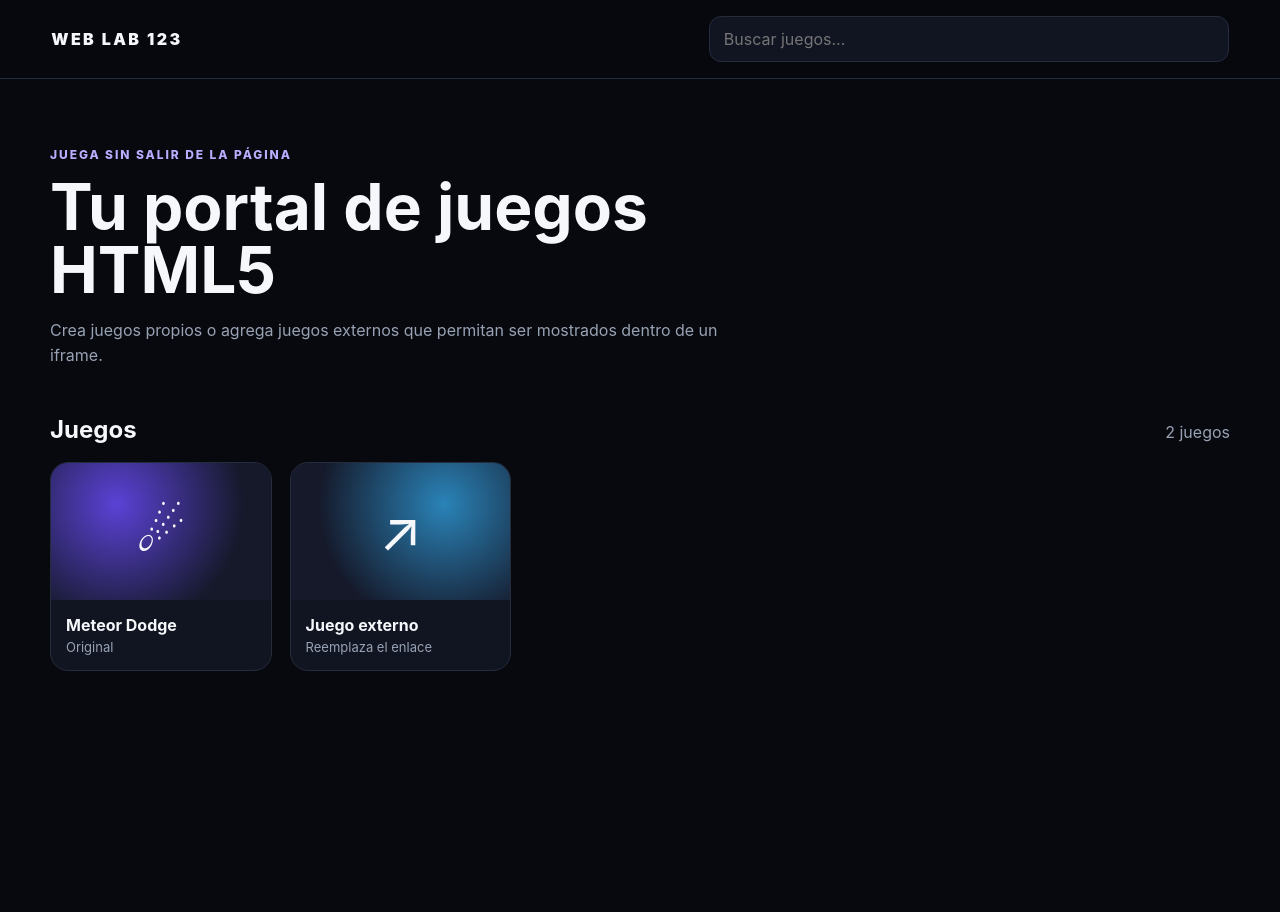
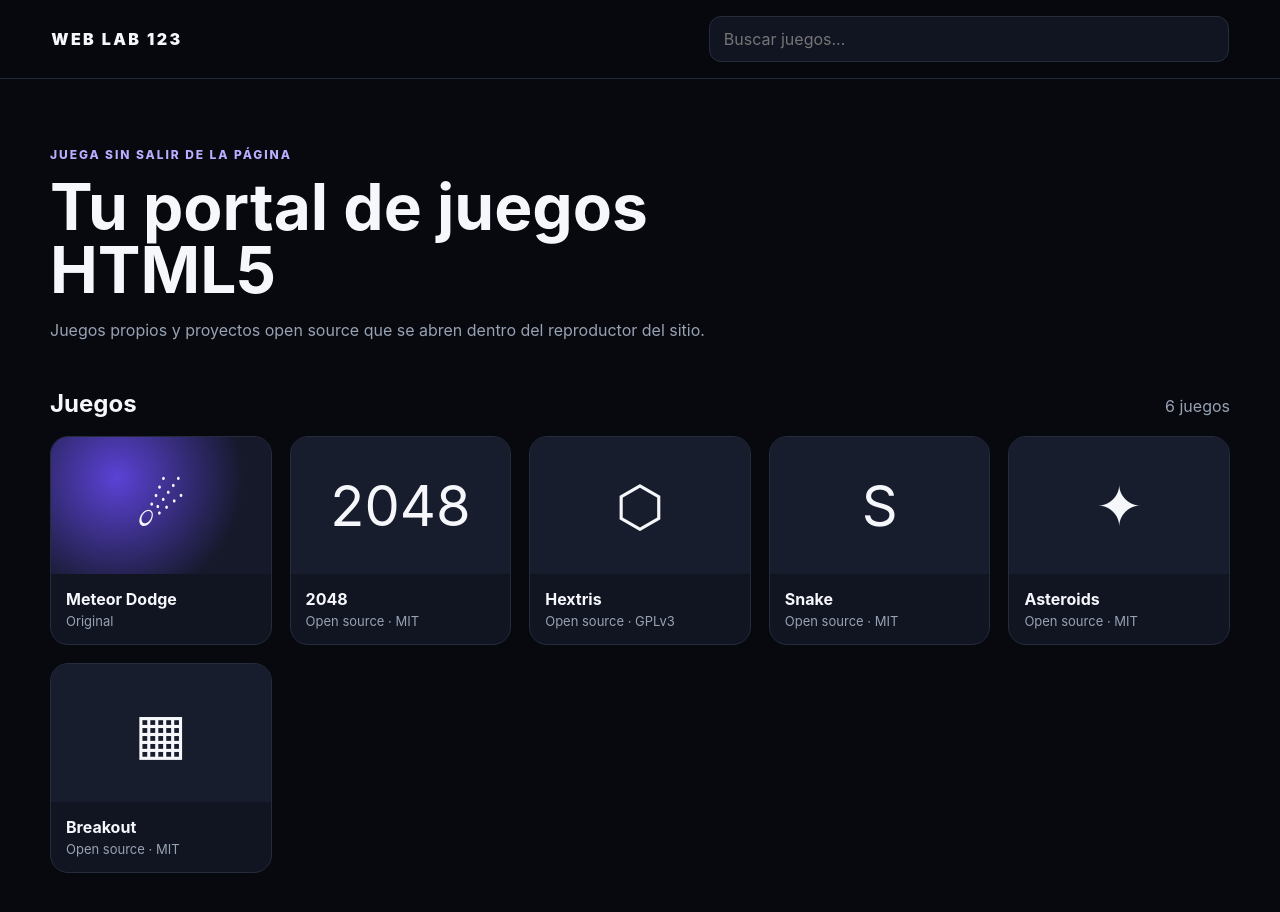
Before and after one commit to Santymix12/web-lab-123, a plain HTML site: page index.html in a window 1280 px wide. Before the commit the page ends 800 px from the top, so only its background shows below. Drawn offline with Linux system fonts and the light colour scheme.

Commit message:
Add open-source HTML5 games

```diff
--- a/index.html
+++ b/index.html
@@ -3,7 +3,7 @@
 <head>
   <meta charset="utf-8" />
   <meta name="viewport" content="width=device-width, initial-scale=1" />
-  <meta name="description" content="Proyecto web con juegos HTML5 originales y contenido interactivo compatible con iframe." />
+  <meta name="description" content="Portal web con juegos HTML5 originales y proyectos open source." />
   <title>Web Lab 123</title>
   <link rel="stylesheet" href="styles.css" />
 </head>
@@ -17,13 +17,13 @@
     <section class="hero">
       <p class="eyebrow">JUEGA SIN SALIR DE LA PÁGINA</p>
       <h1>Tu portal de juegos HTML5</h1>
-      <p>Crea juegos propios o agrega juegos externos que permitan ser mostrados dentro de un iframe.</p>
+      <p>Juegos propios y proyectos open source que se abren dentro del reproductor del sitio.</p>
     </section>
 
     <section>
       <div class="section-head">
         <h2>Juegos</h2>
-        <span id="count">2 juegos</span>
+        <span id="count">6 juegos</span>
       </div>
 
       <div id="games" class="grid">
@@ -35,11 +35,43 @@
           </div>
         </button>
 
-        <button class="game-card" data-title="Juego externo" data-url="https://example.com/">
-          <div class="game-art external-art">↗</div>
+        <button class="game-card" data-title="2048" data-url="https://gabrielecirulli.github.io/2048/">
+          <div class="game-art number-art">2048</div>
           <div class="game-info">
-            <strong>Juego externo</strong>
-            <span>Reemplaza el enlace</span>
+            <strong>2048</strong>
+            <span>Open source · MIT</span>
+          </div>
+        </button>
+
+        <button class="game-card" data-title="Hextris" data-url="https://hextris.github.io/hextris/">
+          <div class="game-art hex-art">⬡</div>
+          <div class="game-info">
+            <strong>Hextris</strong>
+            <span>Open source · GPLv3</span>
+          </div>
+        </button>
+
+        <button class="game-card" data-title="Snake" data-url="https://vis-a11y.github.io/snake-game/">
+          <div class="game-art snake-art">S</div>
+          <div class="game-info">
+            <strong>Snake</strong>
+            <span>Open source · MIT</span>
+          </div>
+        </button>
+
+        <button class="game-card" data-title="Asteroids" data-url="https://7affer.github.io/asteroids-html5/">
+          <div class="game-art asteroid-art">✦</div>
+          <div class="game-info">
+            <strong>Asteroids</strong>
+            <span>Open source · MIT</span>
+          </div>
+        </button>
+
+        <button class="game-card" data-title="Breakout" data-url="https://akshatjain02.github.io/">
+          <div class="game-art breakout-art">▦</div>
+          <div class="game-info">
+            <strong>Breakout</strong>
+            <span>Open source · MIT</span>
           </div>
         </button>
       </div>
```
